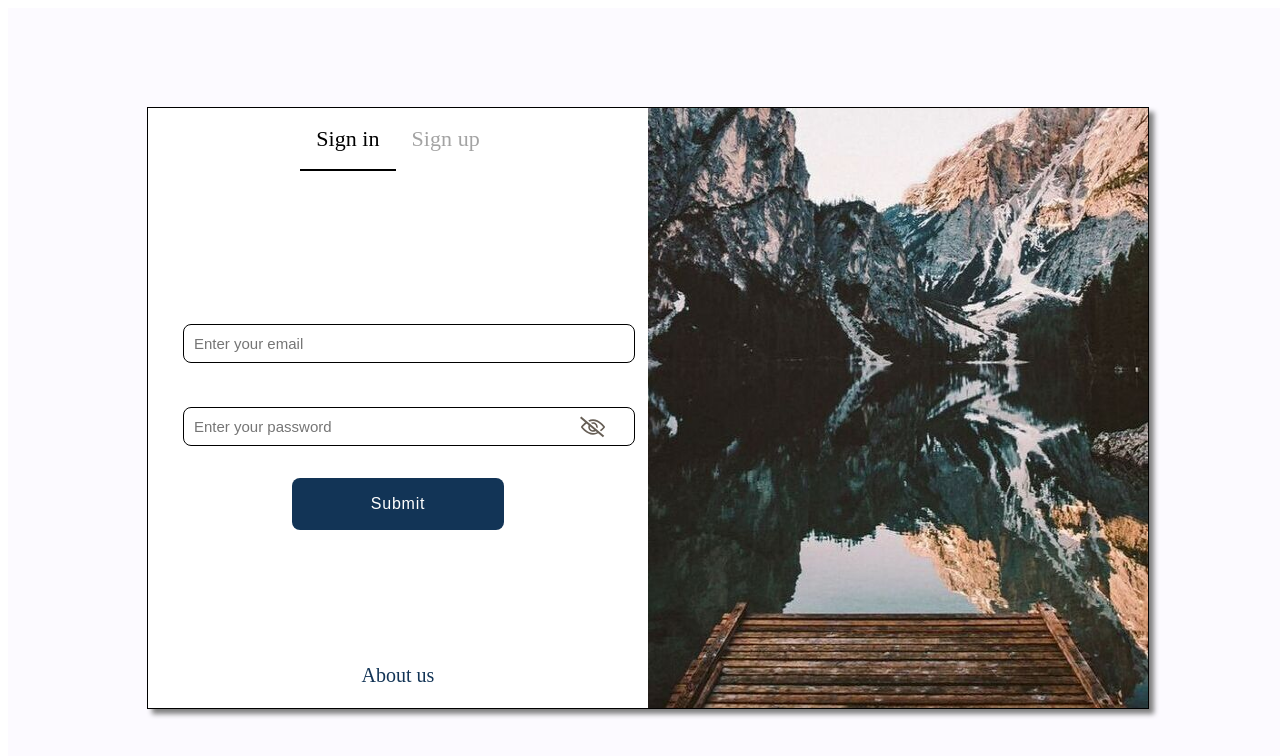
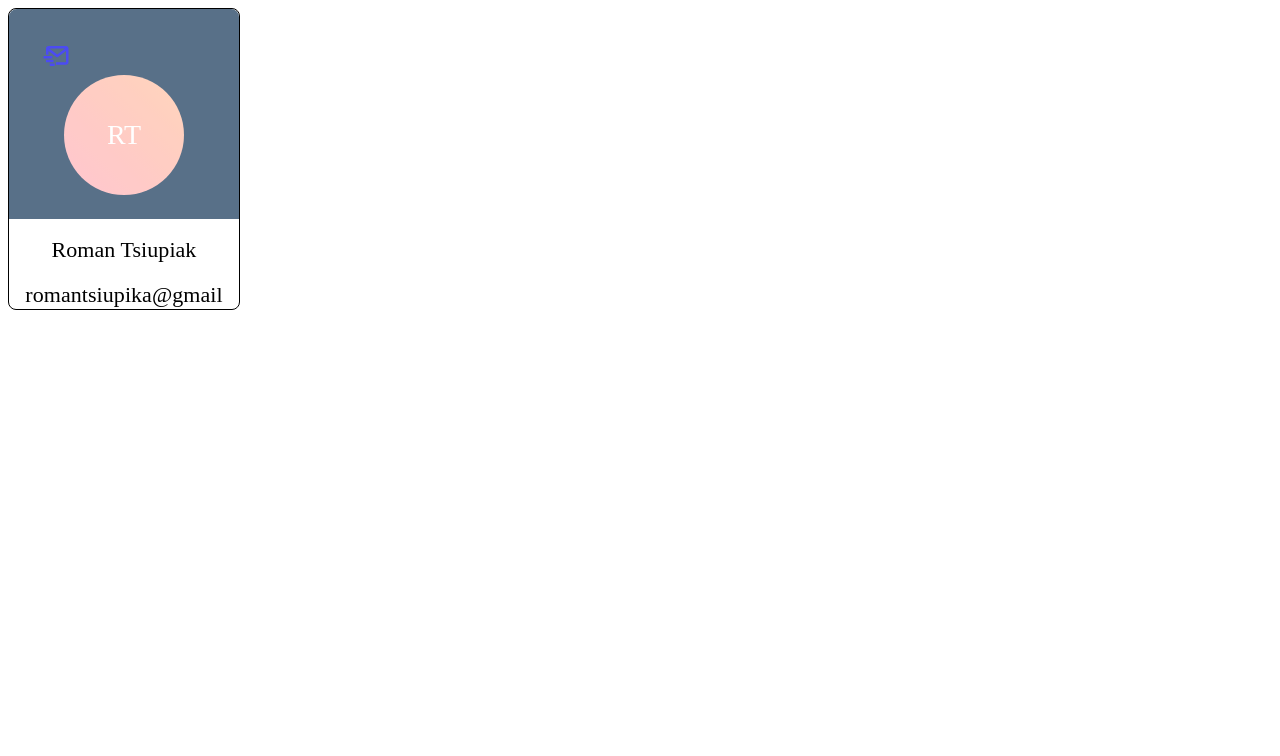
Before and after one commit to romantsiupiak1502/temlate, a React (Create React App) app: page / in a window 1280 px wide. Shown: the top 756 px of the page. Built offline with nearby package versions, Linux system fonts and the light colour scheme.

Commit message:
Add user-card

```diff
--- /dev/null
+++ b/src/components/UserCard.tsx
@@ -0,0 +1,64 @@
+import React from 'react';
+import { Link } from 'react-router-dom';
+
+import { styled } from '../styles';
+
+import { H3 } from './Text';
+import { IconButton } from './IconButton';
+import { SendMessageIcon } from './icons';
+
+const UserCardContainer = styled.div`
+  width: 230px;
+  height: 300px;
+  display: flex;
+  flex-direction: column;
+  align-items: center;
+  justify-content: space-between;
+  border: 1px solid;
+  border-radius: 8px;
+`;
+
+const AvatarContainer = styled.div`
+  width: 100%;
+  height: 70%;
+  border-top-left-radius: 8px;
+  display: flex;
+  flex-direction: column;
+  align-items: center;
+  justify-content: center;
+  border-top-right-radius: 8px;
+  background-color: ${ ({ theme }) => theme.colors.primary };
+  opacity: 0.7;
+`;
+
+const SendButtonContainer = styled.div`
+  width: 100%;
+  height: 20%;
+  color: ${ ({ theme }) => theme.colors.white };
+`;
+
+interface IUserCardProps {
+  id: number;
+  avatar: React.ReactElement;
+  userName: string;
+  email: string;
+};
+
+export const UserCard: React.FC<IUserCardProps> = props => {
+  const { id, avatar, userName, email } = props;
+  return (
+    <UserCardContainer>
+      <AvatarContainer>
+        <SendButtonContainer>
+          <Link to=''>
+            <IconButton text='' icon={ <SendMessageIcon size='30px'/> } onClick={ () => {
+            } }/>
+          </Link>
+        </SendButtonContainer>
+        { avatar }
+      </AvatarContainer>
+      <H3>{ userName }</H3>
+      <H3>{ email }</H3>
+    </UserCardContainer>
+  );
+};
--- a/src/components/icons/ExternalIcons.tsx
+++ b/src/components/icons/ExternalIcons.tsx
@@ -1,2 +1,3 @@
 export { MdSmokeFree as NoSmokeIcon } from "react-icons/md";
 export { FaArrowCircleLeft as LeftArrow } from "react-icons/fa";
+export { BiMailSend as SendMessageIcon } from "react-icons/bi";
--- a/src/components/index.ts
+++ b/src/components/index.ts
@@ -9,3 +9,4 @@ export * from './UserAvatar';
 export * from './TextButton';
 export * from './Tab';
 export * from './TabsContainer';
+export * from './UserCard';
--- a/src/containers/Root/AuthorizedRoot.tsx
+++ b/src/containers/Root/AuthorizedRoot.tsx
@@ -1,7 +1,13 @@
 import React from 'react';
+
+import { UserAvatar, UserCard } from '../../components';
+import { UserAvatarConst } from '../../consts';
 
 export const AuthorizedRoot: React.FC = () => {
   return (
-    <></>
+    <UserCard
+      id={1}
+      avatar={ <UserAvatar text={'RT'} size={UserAvatarConst.BIG_AVATAR} onClick={ () => {} } /> }
+      userName={'Roman Tsiupiak'} email={'romantsiupika@gmail'} />
   );
 };
--- a/src/store/auth/slice.ts
+++ b/src/store/auth/slice.ts
@@ -5,7 +5,7 @@ import { IAuthStore } from "./types";
 const slice = createSlice({
   name: 'auth',
   initialState: {
-    isLoggedIn: false,
+    isLoggedIn: true,
   } as IAuthStore,
   reducers: {
     loginSuccess: (state, action) => {
```
